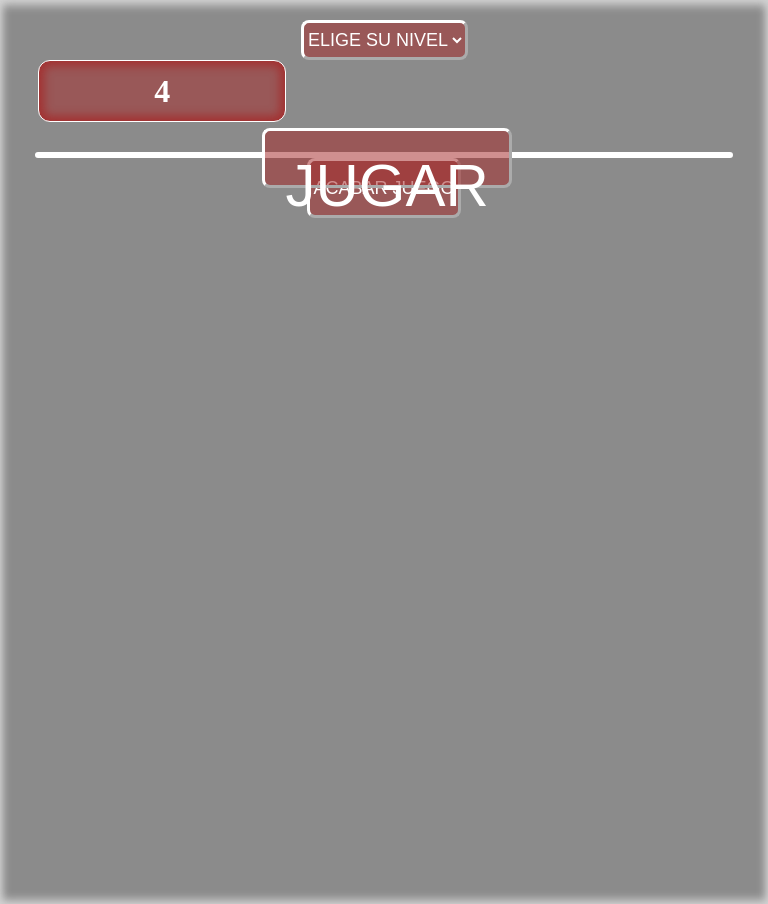
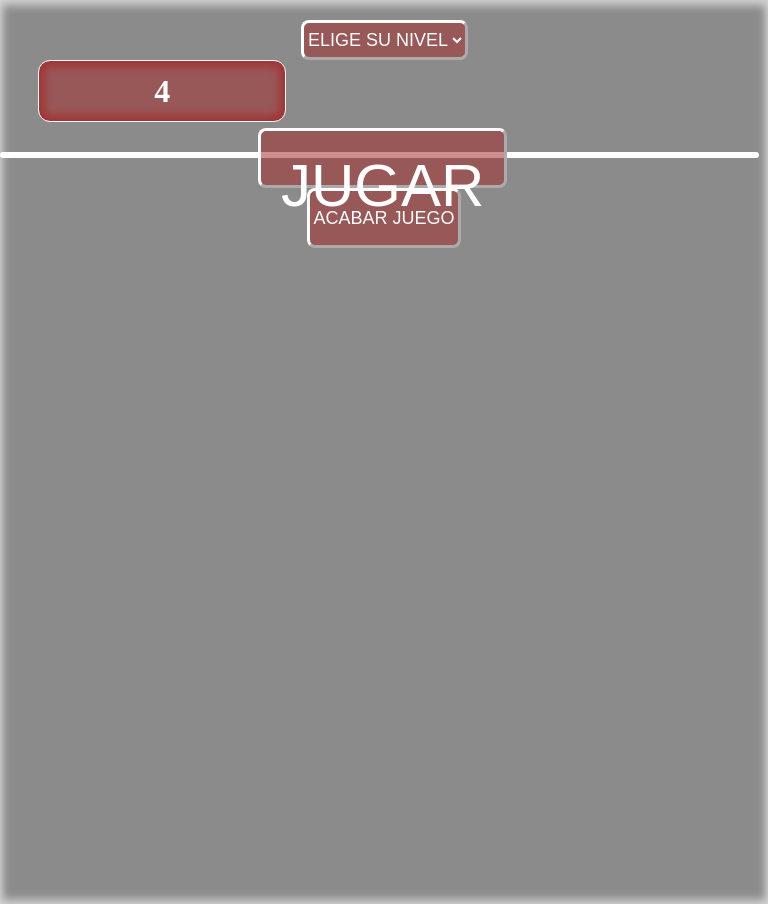
Before and after one commit to MSG8/TrabajoDwecCliente, a PHP site: page / in a window 768 px wide. Shown: the part 120-1024 px from the top of the page. Run offline with PHP 8.4, Linux system fonts and the light colour scheme.

Commit message:
Correcion estilos, ganar y perder en movil

```diff
--- a/css/stylesheet.css
+++ b/css/stylesheet.css
@@ -171,7 +171,6 @@ select{
 }
 /*Media query*/
 @media (min-width: 320px) and (max-width: 550px){
-
     body{
         height: 640px;
     }
@@ -282,8 +281,8 @@ select{
     }
     #ventanaJuego, #ganar, #perder{
         height: auto;
-        margin-top: 30px;
-        width: 90%;
+        margin: 30px 0;
+        width: 98%;
     }
     main button{
         height: 60px;
```
